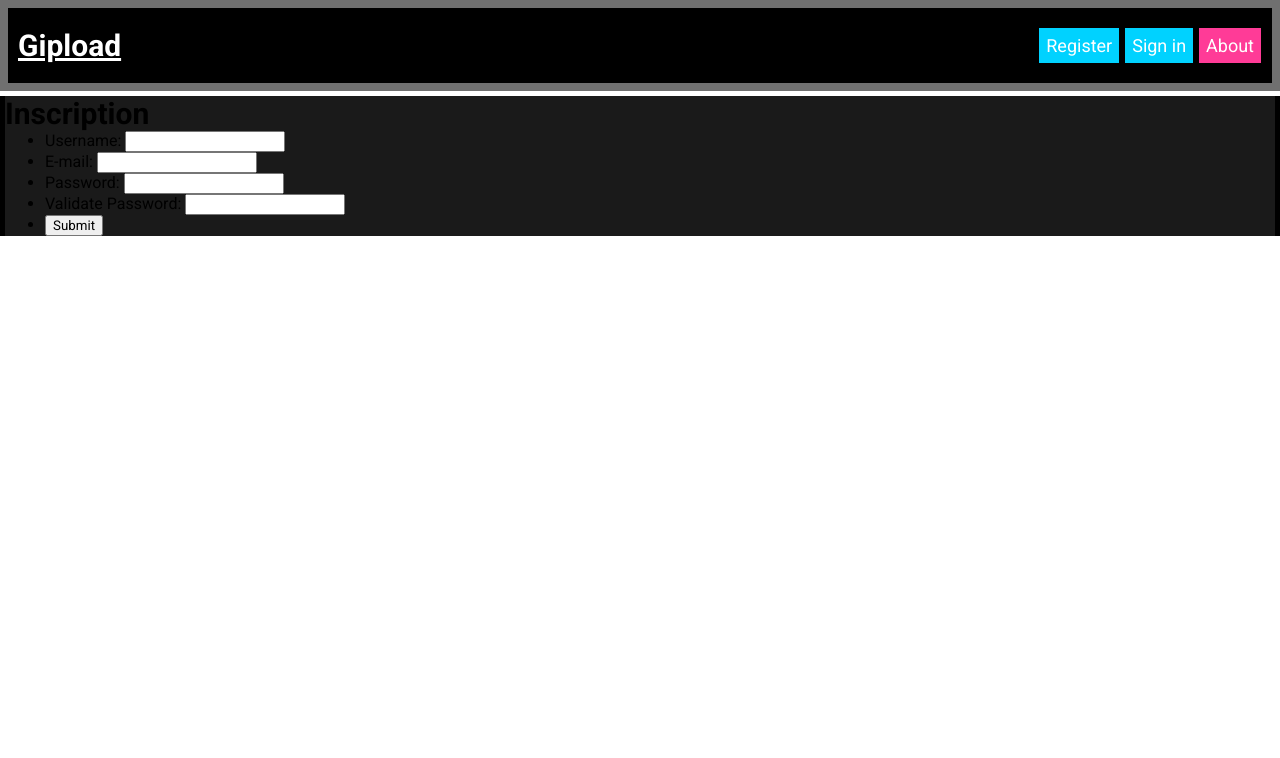
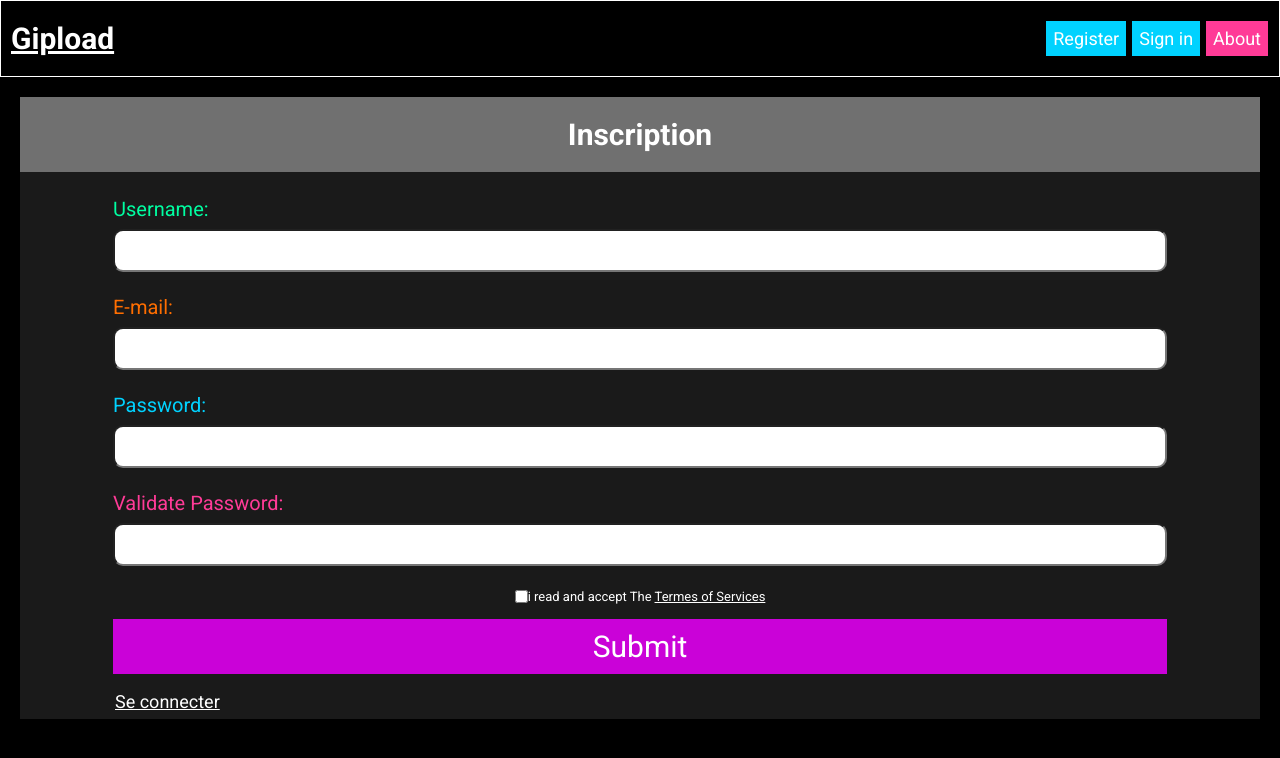
Before and after one commit to WillemPreterre/Gipload, a PHP site: template views/page/inscription.php in a window 1280 px wide. Shown: the top 758 px of the page. Run offline with PHP 8.4, Linux system fonts and the light colour scheme; the template is opened without the code that fills it, so the values that code supplies are empty; some libraries are stand-ins or nearby versions.

Commit message:
Inscription sanitize

```diff
--- a/controllers/UserConnection.php
+++ b/controllers/UserConnection.php
@@ -1,7 +1,6 @@
 <?php
+require_once('../others/utils.php');
 
-
-echo preg_match('aaaa','/^def/');
 
 
 $title = 'Connection';
--- a/sass/help.css
+++ b/sass/help.css
@@ -1,42 +1,82 @@
 @import url("https://fonts.googleapis.com/css2?family=Roboto:wght@400;700&display=swap");
+.BgColor--red {
+  background-color: #ff3535;
+}
+
+.BgColor--black {
+  background-color: #000000;
+}
+
+.BgColor--grey {
+  background-color: #707070;
+}
+
+.BgColor--purple {
+  background-color: #ca02d8;
+}
+
+.BgColor--black_grey {
+  background-color: #1a1a1a;
+}
+
+.BgColor--white {
+  background-color: #ffffff;
+}
+
+.BgColor--pink {
+  background-color: #ff3b97;
+}
+
+.BgColor--blue {
+  background-color: #00d2ff;
+}
+
+.BgColor--orange {
+  background-color: #ff6e00;
+}
+
+.BgColor--green {
+  background-color: #00ffa2;
+}
+
 .color--red {
-  background-color: #FF3535;
+  color: #ff3535;
 }
 
 .color--black {
-  background-color: #000000;
+  color: #000000;
 }
 
 .color--grey {
-  background-color: #707070;
+  color: #707070;
 }
 
 .color--purple {
-  background-color: #CA02D8;
+  color: #ca02d8;
 }
 
 .color--black_grey {
-  background-color: #1A1A1A;
+  color: #1a1a1a;
 }
 
 .color--white {
-  background-color: #FFFFFF;
+  color: #ffffff;
 }
 
 .color--pink {
-  background-color: #FF3B97;
+  color: #ff3b97;
 }
 
 .color--blue {
-  background-color: #00D2FF;
+  color: #00d2ff;
 }
 
 .color--orange {
-  background-color: #FF6E00;
+  color: #ff6e00;
 }
 
 .color--green {
-  background-color: #00FFA2;
+  color: #00ffa2;
 }
 
 .grid-1 {
@@ -61,15 +101,16 @@
 
 * {
   margin: 0px;
-  font-family: 'Roboto', sans-serif;
+  font-family: "Roboto", sans-serif;
+  color: #ffffff;
 }
 
-main {
+body {
   background-color: #000000;
 }
 
-a {
-  color: #FFFFFF;
+header {
+  border: 1px, solid, #ffffff;
 }
 
 nav {
@@ -79,12 +120,10 @@
   -webkit-box-pack: justify;
       -ms-flex-pack: justify;
           justify-content: space-between;
-  color: #FFFFFF;
   -webkit-box-align: center;
       -ms-flex-align: center;
           align-items: center;
   padding: 20px 10px;
-  border: #707070, 8px, solid;
 }
 
 nav .nav_title {
@@ -94,22 +133,89 @@
 nav .nav_link a {
   text-decoration: none;
   font-size: 18px;
-  background-color: #00D2FF;
+  background-color: #00d2ff;
   padding: 7px;
   margin: 1px;
 }
 
 nav .nav_link a:nth-child(3) {
-  background-color: #FF3B97;
+  background-color: #ff3b97;
 }
 
 .form {
-  color: #000000;
-  background-color: #1A1A1A;
-  margin: 5px;
+  background-color: #1a1a1a;
+  margin: 20px;
 }
 
 .form .form_title {
   font-size: 30px;
+  background-color: #707070;
+  text-align: center;
+  padding: 20px;
+}
+
+form {
+  padding-bottom: 5px;
+  padding-top: 25px;
+  font-size: 20px;
+}
+
+form section > div {
+  display: -webkit-box;
+  display: -ms-flexbox;
+  display: flex;
+  -webkit-box-orient: vertical;
+  -webkit-box-direction: normal;
+      -ms-flex-direction: column;
+          flex-direction: column;
+  margin: auto;
+  padding: auto;
+  width: 85%;
+  padding-bottom: 15px;
+}
+
+form section > div .form_icon_danger {
+  width: 32px;
+  height: 32px;
+}
+
+form section > div .form_btn {
+  padding: 10px;
+  font-size: 30px;
+  background-color: #ca02d8;
+  border: none;
+  color: #ffffff;
+}
+
+form section > div .form_input {
+  padding: 12px 20px;
+  margin: 8px 0;
+  border-radius: 10px;
+}
+
+form .link_connect {
+  font-size: 18px;
+  padding: 2px;
+}
+
+form .form_checkbox {
+  display: -webkit-box;
+  display: -ms-flexbox;
+  display: flex;
+  -webkit-box-align: center;
+      -ms-flex-align: center;
+          align-items: center;
+  -webkit-box-pack: center;
+      -ms-flex-pack: center;
+          justify-content: center;
+  -webkit-box-orient: horizontal;
+  -webkit-box-direction: normal;
+      -ms-flex-direction: row;
+          flex-direction: row;
+  font-size: 13px;
+}
+
+form .form_link {
+  padding: 0px;
 }
 /*# sourceMappingURL=help.css.map */
--- a/sass/help.scss
+++ b/sass/help.scss
@@ -1,30 +1,27 @@
-@import url('https://fonts.googleapis.com/css2?family=Roboto:wght@400;700&display=swap');
+@import url("https://fonts.googleapis.com/css2?family=Roboto:wght@400;700&display=swap");
 
-
-$red: #FF3535;
+$red: #ff3535;
 $black: #000000;
 $grey: #707070;
-$purple: #CA02D8;
-$black_grey: #1A1A1A;
-$white: #FFFFFF;
-$pink: #FF3B97;
-$blue: #00D2FF;
-$orange: #FF6E00;
-$green: #00FFA2;
+$purple: #ca02d8;
+$black_grey: #1a1a1a;
+$white: #ffffff;
+$pink: #ff3b97;
+$blue: #00d2ff;
+$orange: #ff6e00;
+$green: #00ffa2;
 
-
-
-$colours : (
-red: #FF3535,
-black: #000000,
-grey: #707070,
-purple: #CA02D8,
-black_grey: #1A1A1A,
-white: #FFFFFF,
-pink: #FF3B97,
-blue: #00D2FF,
-orange: #FF6E00,
-green: #00FFA2
+$colours: (
+    red: #ff3535,
+    black: #000000,
+    grey: #707070,
+    purple: #ca02d8,
+    black_grey: #1a1a1a,
+    white: #ffffff,
+    pink: #ff3b97,
+    blue: #00d2ff,
+    orange: #ff6e00,
+    green: #00ffa2,
 );
 
 //
@@ -33,62 +30,113 @@
 
 //création all color
 @each $colour, $hex in $colours {
+    .BgColor--#{$colour} {
+        background-color: $hex;
+    }
+}
+@each $colour, $hex in $colours {
     .color--#{$colour} {
-        background-color: $hex;
+        color: $hex;
     }
 }
 
 //création all font-size
 @for $i from 1 through 5 {
     .grid-#{$i} {
-        width : 10px*$i;
+        width: 10px * $i;
     }
 }
 
-
 * {
     margin: 0px;
-    font-family:'Roboto', sans-serif; ;
+    font-family: "Roboto", sans-serif;
+    color: $white;
 }
-main {
+
+body {
     background-color: $black;
 }
 
 //
 //        @@@color
 //
-a {
-    color: $white ;
+
+header {
+    border: 1px, solid, $white;
 }
 
 nav {
     display: flex;
     justify-content: space-between;
-    color: $white;
     align-items: center;
-    padding: 20px 10px  ;
-    border: $grey, 8px, solid;
+    padding: 20px 10px;
+
     .nav_title {
-        font-size: 30px
+        font-size: 30px;
     }
-    .nav_link a{
-        text-decoration:none;
+    .nav_link a {
+        text-decoration: none;
         font-size: 18px;
         background-color: $blue;
         padding: 7px;
         margin: 1px;
     }
-    .nav_link a:nth-child(3){
+    .nav_link a:nth-child(3) {
         background-color: $pink;
     }
 }
+
 .form {
-    color: $black;
     background-color: $black_grey;
-    margin: 5px;
+    margin: 20px;
     .form_title {
         font-size: 30px;
+        background-color: $grey;
+        text-align: center;
+        padding: 20px;
+    }
+}
 
+form {
+    padding-bottom: 5px;
+    padding-top: 25px;
+    font-size: 20px;
+    section > div {
+        display: flex;
+        flex-direction: column;
+        margin: auto;
+        padding: auto;
+        width: 85%;
+        padding-bottom: 15px;
+        .form_icon_danger {
+            width: 32px;
+            height: 32px;
+        }
+        .form_btn {
+            padding: 10px;
+            font-size: 30px;
+            background-color: $purple;
+            border: none;
+            color: $white;
+        }
+        .form_input {
+            padding: 12px 20px;
+            margin: 8px 0;
+            border-radius: 10px;
+        }
     }
-
+    .link_connect {
+        font-size: 18px;
+        padding: 2px;
+    }
+    .form_checkbox {
+        display: flex;
+        align-items: center;
+        justify-content: center;
+        flex-direction: row;
+        font-size: 13px;
+    }
+    .form_link {
+        padding: 0px;
+    }
 }
--- a/views/default.php
+++ b/views/default.php
@@ -7,16 +7,16 @@
     <meta name="viewport" content="width=device-width, initial-scale=1.0">
     <title><?= $title ?></title>
     <link href="../sass/help.css" rel="stylesheet">
-
+    <script src="https://kit.fontawesome.com/998854ecdc.js" crossorigin="anonymous"></script>
 </head>
 
 <header class="color--black">
     <nav>
         <h1 class="nav_title" ><a href="../index.php">Gipload</a></h1>
         <div class="nav_link">
-            <a href="../controllers/UserInscription.php">Register</a>
+            <a rel="stylesheet" href="../controllers/UserInscription.php">Register</a>
             <a class="btn_pink" href="">Sign in</a>
-            <a href="">About</a>
+            <a rel="stylesheet" href="">About</a>
         </div>
     </nav>
 </header>
--- a/views/page/inscription.php
+++ b/views/page/inscription.php
@@ -1,30 +1,38 @@
 <main>
-
 
     <div class="form">
         <h2 class="form_title">Inscription</h2>
         <form class="form_champ" method="POST">
-            <ul>
-                <li>
-                    <label for="username">Username:</label>
-                    <input type="text" id="username" name="username">
-                </li>
-                <li>
-                    <label for="email">E-mail:</label>
-                    <input type="email" id="email" name="email">
-                </li>
-                <li>
-                    <label for="password">Password:</label>
-                    <input type="password" id="password" name="password">
-                </li>
-                <li>
-                    <label for="validate_password">Validate Password:</label>
-                    <input type="password" id="validate_password" name="validate_password">
-                </li>
-                <li>
-                    <input type="submit" value="Submit">
-                </li>
-            </ul>
+            <section>
+
+                <div class="form_field">
+                    <label class="color--green" for="username">Username:</label>
+                    <input class="form_input" type="text" id="username" name="username">
+                </div>
+                <div class="form_field">
+                    <label class="color--orange" for="email">E-mail:</label>
+                    <input class="form_input" type="email" id="email" name="email">
+                </div>
+                <div class="form_field">
+                    <label class="color--blue" for="password">Password:</label>
+                    <input class="form_input" type="password" id="password" name="password">
+                </div>
+                <div class="form_field">
+                    <label class="color--pink" for="validate_password">Validate Password:</label>
+                    <input class="form_input" type="password" id="validate_password" name="validate_password">
+                </div>
+                <div class="form_checkbox ">
+                    <input type="checkbox" id="privacy" name="privacy">
+                    <label for="privacy">i read and accept The <a href="">Termes of Services</a> </label>
+                </div>
+                <div class="form_field">
+                    <input class="form_btn" type="submit" value="Submit">
+
+                </div>
+                <div class="form_link"> <a class="link_connect" rel="stylesheet" href="../controllers/userConnection.php">Se connecter</a></div>
+
+
+            </section>
         </form>
     </div>
 
```
Also changed, not shown: controllers/UserInscription.php (+9 -6 lines), views/page/connection.php (+31 -2 lines), assets/icone/danger.png (added), 1 other file.
